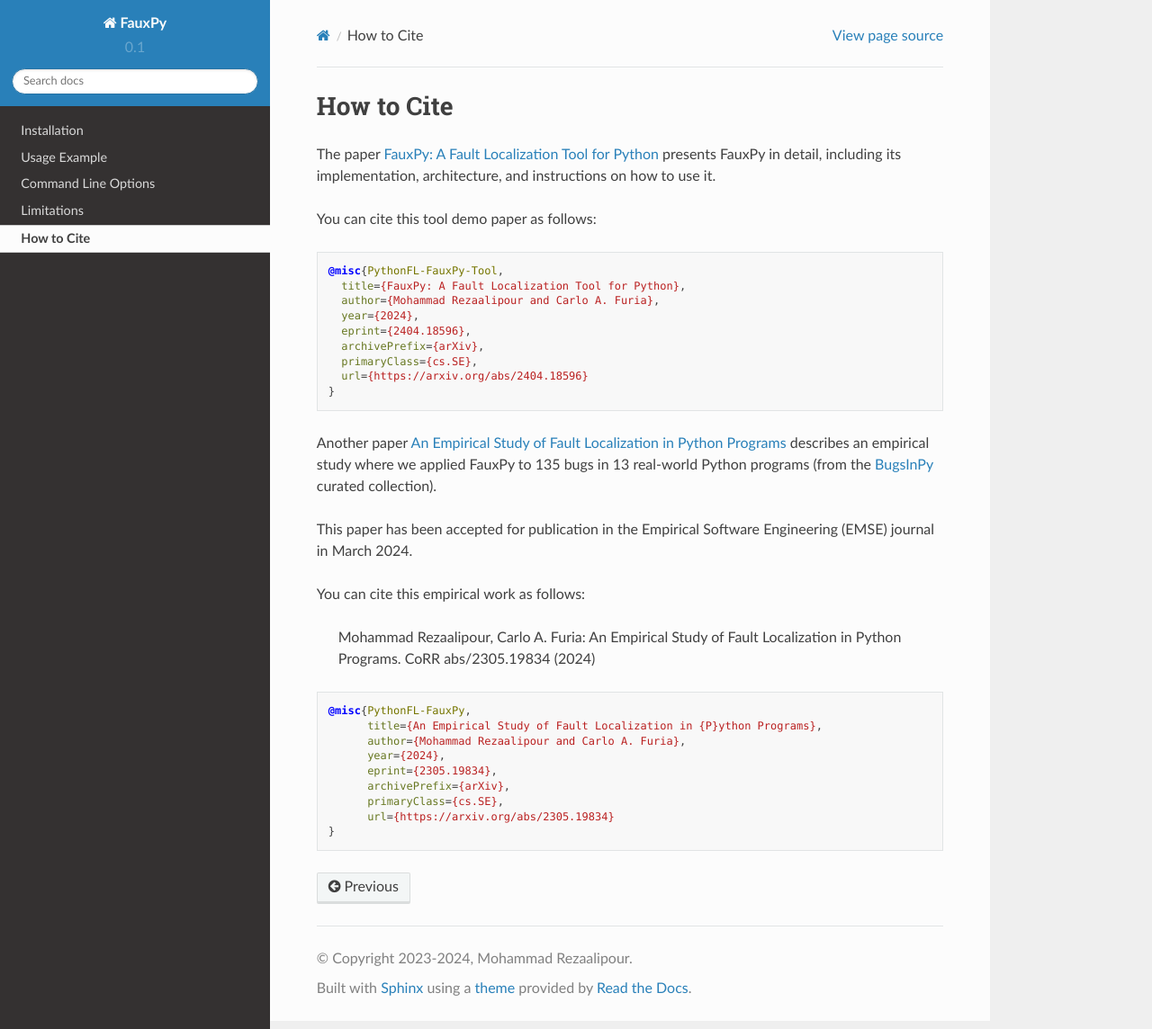
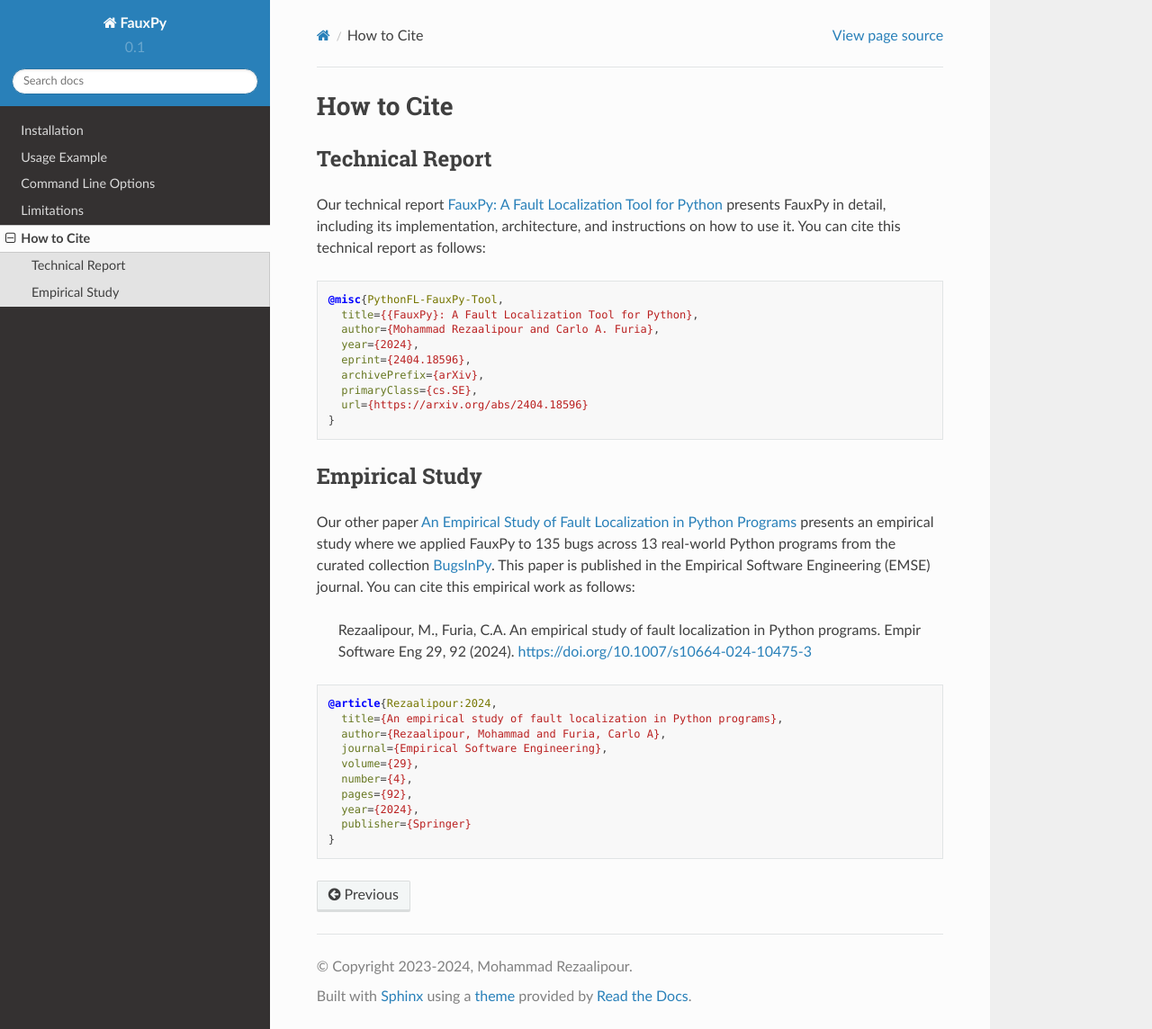
Before and after one commit to atom-sw/fauxpy, a Sphinx documentation site: the page built from docs/source/user/citing_fauxpy_and_references.rst, in a window 1280 px wide and 1144 px high. Shown: the whole window at 90% size. Built offline with Sphinx 7.4.7 and the Read the Docs theme 2.0.0, drawn with Linux system fonts in a browser that asks for light colours.

Commit message:
Update docs citing page

```diff
--- a/docs/source/user/citing_fauxpy_and_references.rst
+++ b/docs/source/user/citing_fauxpy_and_references.rst
@@ -2,16 +2,20 @@
 How to Cite
 ===========
 
-The paper `FauxPy: A Fault Localization Tool for Python <https://arxiv.org/abs/2404.18596>`_ presents FauxPy in detail, including
+Technical Report
+================
+
+Our technical report
+`FauxPy: A Fault Localization Tool for Python <https://arxiv.org/abs/2404.18596>`_
+presents FauxPy in detail, including
 its implementation, architecture, and
 instructions on how to use it.
-
-You can cite this tool demo paper as follows:
+You can cite this technical report as follows:
 
 .. code-block:: bibtex
 
    @misc{PythonFL-FauxPy-Tool,
-     title={FauxPy: A Fault Localization Tool for Python},
+     title={{FauxPy}: A Fault Localization Tool for Python},
      author={Mohammad Rezaalipour and Carlo A. Furia},
      year={2024},
      eprint={2404.18596},
@@ -20,22 +24,30 @@
      url={https://arxiv.org/abs/2404.18596}
    }
 
-Another paper `An Empirical Study of Fault Localization in Python Programs <https://arxiv.org/abs/2305.19834>`_ describes an empirical study where we applied FauxPy to 135 bugs in 13 real-world Python programs (from the `BugsInPy <https://github.com/soarsmu/BugsInPy>`_ curated collection).
+Empirical Study
+===============
 
-This paper has been accepted for publication in the Empirical Software Engineering (EMSE) journal in March 2024.
-
+Our other paper
+`An Empirical Study of Fault Localization in Python Programs <https://arxiv.org/abs/2305.19834>`_
+presents an empirical study where we
+applied FauxPy to 135 bugs across 13 real-world Python
+programs from the curated collection
+`BugsInPy <https://github.com/soarsmu/BugsInPy>`_.
+This paper is published in the
+Empirical Software Engineering (EMSE) journal.
 You can cite this empirical work as follows:
 
-    Mohammad Rezaalipour, Carlo A. Furia: An Empirical Study of Fault Localization in Python Programs.  CoRR abs/2305.19834 (2024)
+    Rezaalipour, M., Furia, C.A. An empirical study of fault localization in Python programs. Empir Software Eng 29, 92 (2024). https://doi.org/10.1007/s10664-024-10475-3
 
 .. code-block:: bibtex
 
-   @misc{PythonFL-FauxPy,
-         title={An Empirical Study of Fault Localization in {P}ython Programs},
-         author={Mohammad Rezaalipour and Carlo A. Furia},
-         year={2024},
-         eprint={2305.19834},
-         archivePrefix={arXiv},
-         primaryClass={cs.SE},
-         url={https://arxiv.org/abs/2305.19834}
+   @article{Rezaalipour:2024,
+     title={An empirical study of fault localization in Python programs},
+     author={Rezaalipour, Mohammad and Furia, Carlo A},
+     journal={Empirical Software Engineering},
+     volume={29},
+     number={4},
+     pages={92},
+     year={2024},
+     publisher={Springer}
    }
```
